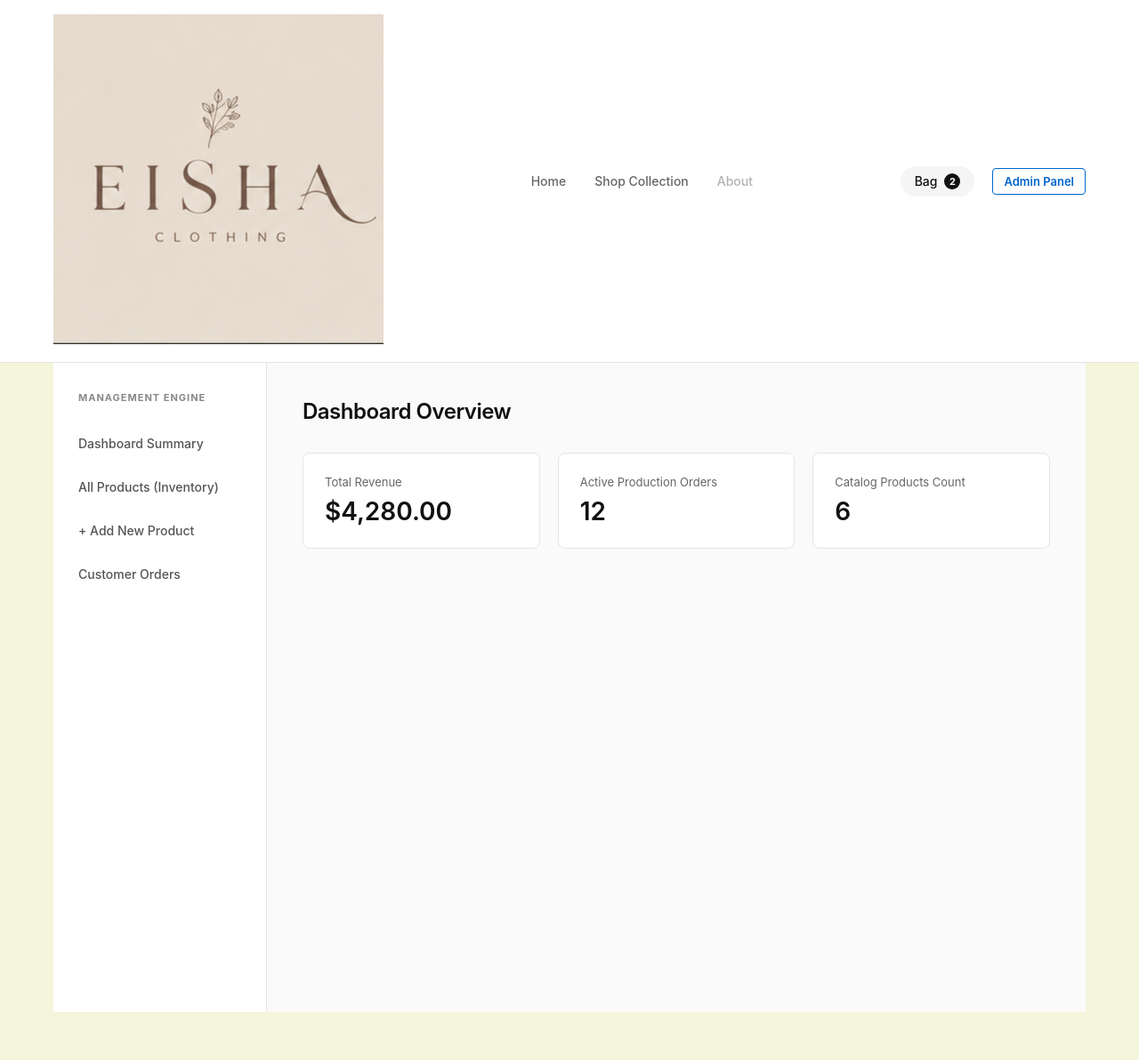
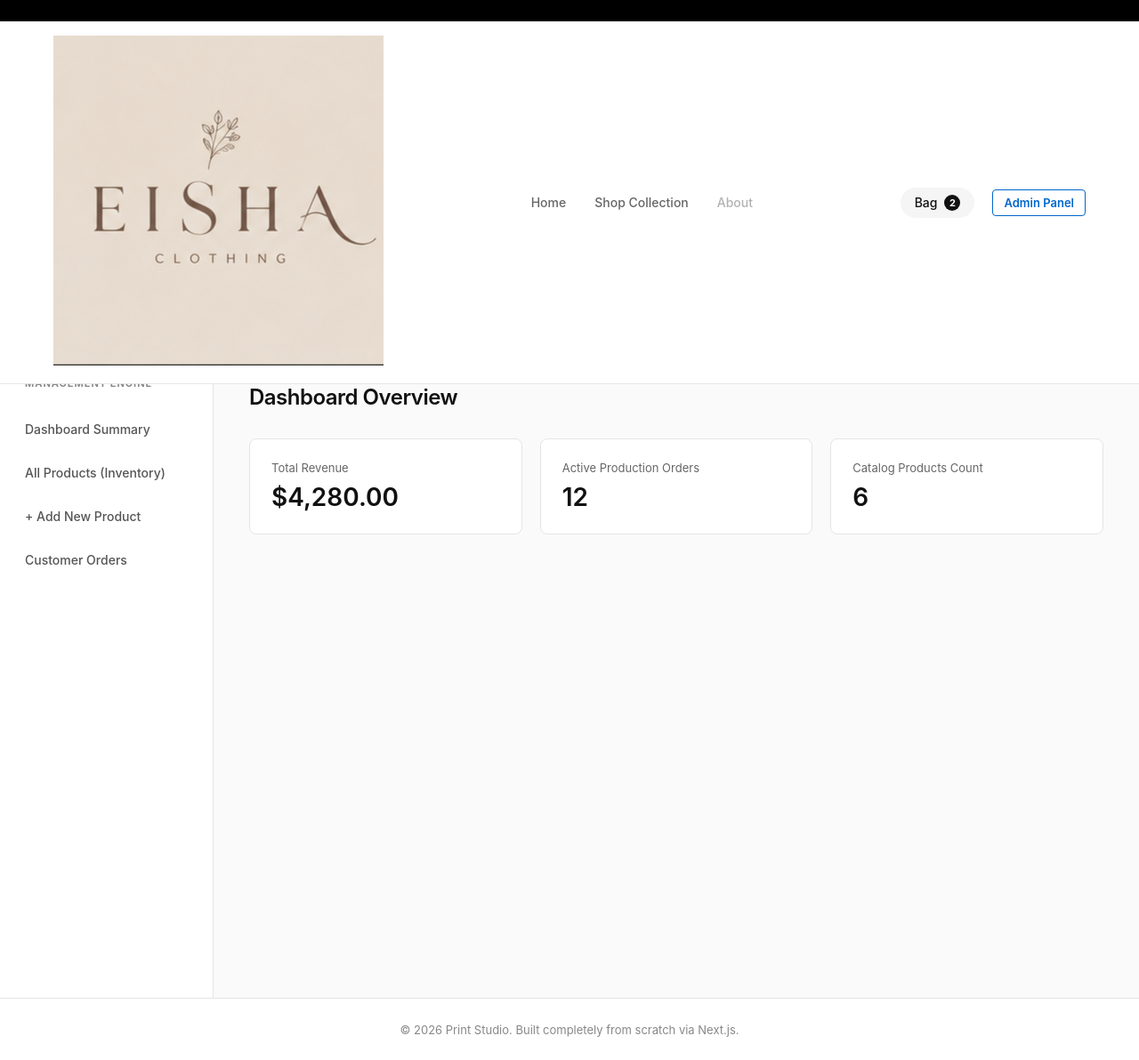
Before and after one commit to MurtazaSiddiqui2003/Eisha, a Next.js app: page /admin in a window 1280 px wide. Shown: the whole page at 89% size. Built offline with nearby package versions, Linux system fonts and the light colour scheme.

Commit message:
Restore layout components and update structure
Reintroduced Announcement and Footer components in the layout.

```diff
--- a/app/layout.js
+++ b/app/layout.js
@@ -2,9 +2,7 @@
 // import { Geist, Geist_Mono } from "next/font/google";
 
 // // Global Components
-// import Announcement from "./components/announcement bar/announcement";
 // import Navbar from "./components/navbar/navbar";
-// import Footer from "./components/footer/footer";
 
 // // CSS
 // import "./globals.css";
@@ -29,16 +27,17 @@
 //   return (
 //     <html lang="en" className={`${geistSans.variable} ${geistMono.variable}`}>
 //       <body>
-//         <Announcement />
 //         <Navbar />
 //         <main className="main">{children}</main>
-//         <Footer />
 //         </body>
 //     </html>
 //   );
 // }
 
+import Announcement from "./components/announcement bar/announcement";
 import Navbar from "./components/navbar/navbar.jsx";
+import Footer from "./components/footer/footer";
+
 import "./globals.css"; // Your global defaults reset layout sheet
 
 export const metadata = {
@@ -51,12 +50,15 @@ export default function RootLayout({ children }) {
     <html lang="en">
       <body>
         {/* Global Header Injection */}
+
+        <Announcement />
         <Navbar />
-
         {/* Main Workspace Frame container with offset padding */}
-        <main style={{ maxWidth: "1200px", margin: "0 auto", padding: "40px 20px" }}>
+        <main>
           {children}
         </main>
+        <Footer />
+
       </body>
     </html>
   );
```
